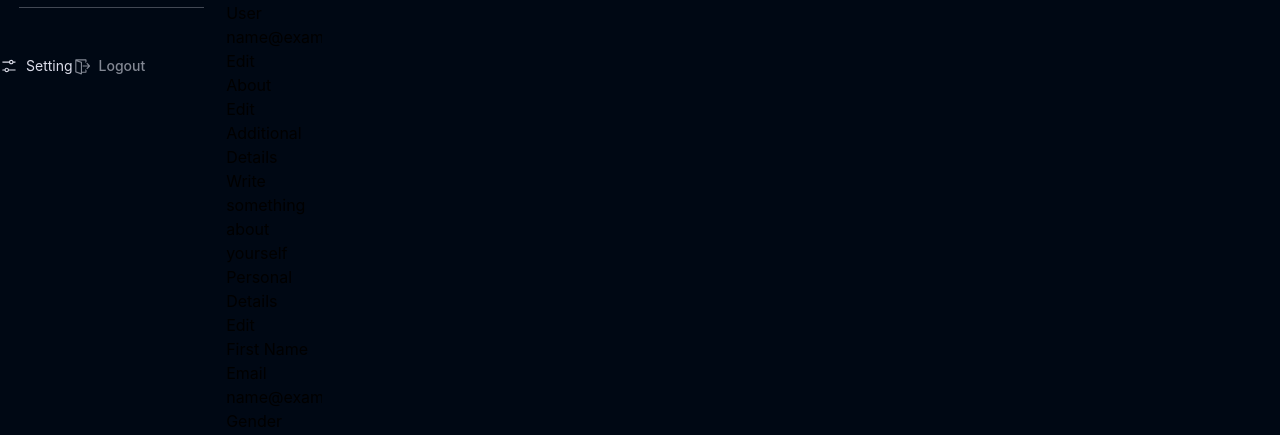
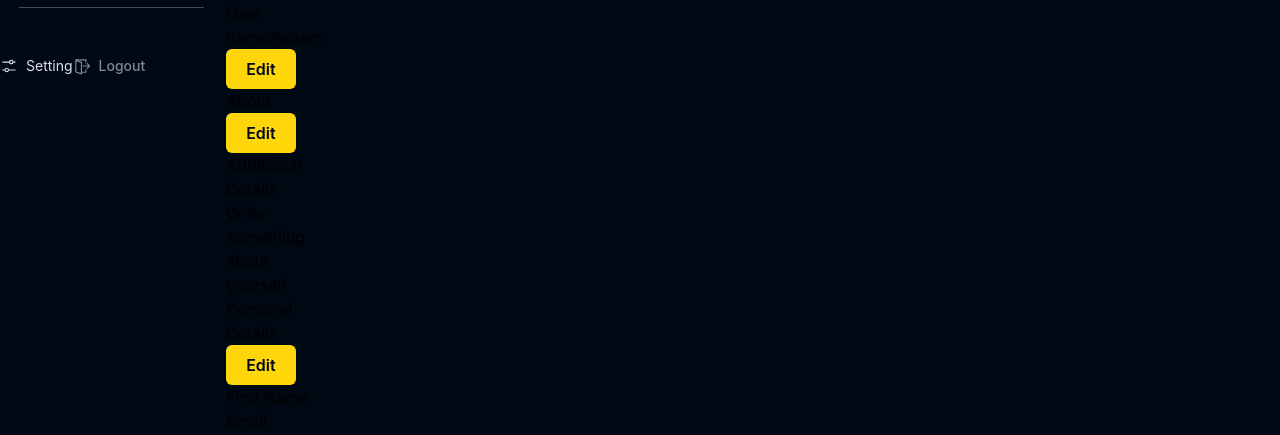
Before and after one commit to zakizaidi55/EdTech, a React (Create React App) app in the folder EdTech/STUDYNOTION/: page /dashboard/my-profile in a window 1280 px wide. Shown: the part 221-656 px from the top of the page. Built offline with nearby package versions, Linux system fonts and the light colour scheme; no server answers; sample sign-in values are in the browser's storage.

Commit message:
add CSS in Icon btn

```diff
--- a/EdTech/STUDYNOTION/src/components/common/IconBtn.jsx
+++ b/EdTech/STUDYNOTION/src/components/common/IconBtn.jsx
@@ -13,17 +13,19 @@ return (
   <button
         disabled={disabled}
         onClick={onclick}
-  type={type}>
-      {
-          children ? (
+        className={`flex items-center ${
+          outline ? "border border-yellow-50 bg-transparent" : "bg-yellow-50"
+        } cursor-pointer gap-x-2 rounded-md py-2 px-5 font-semibold text-richblack-900 ${customClasses}`}
+        type={type}
+      >
+        {children ? (
           <>
-                  <span>
-                    {text}
-                  </span>
+            <span className={`${outline && "text-yellow-50"}`}>{text}</span>
             {children}
           </>
-          ) : (text)
-      }
+        ) : (
+          text
+        )}
       </button>
 )
 }
```
Lines whose indentation alone changed are shown as unchanged.
